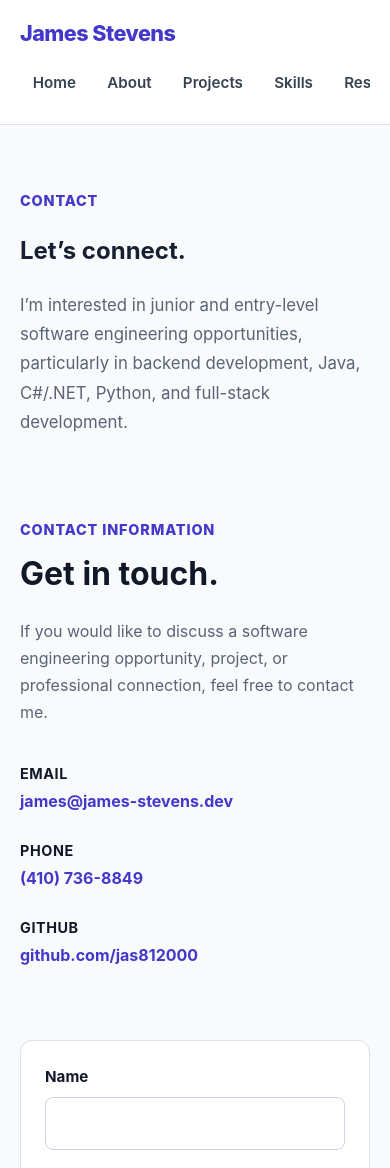
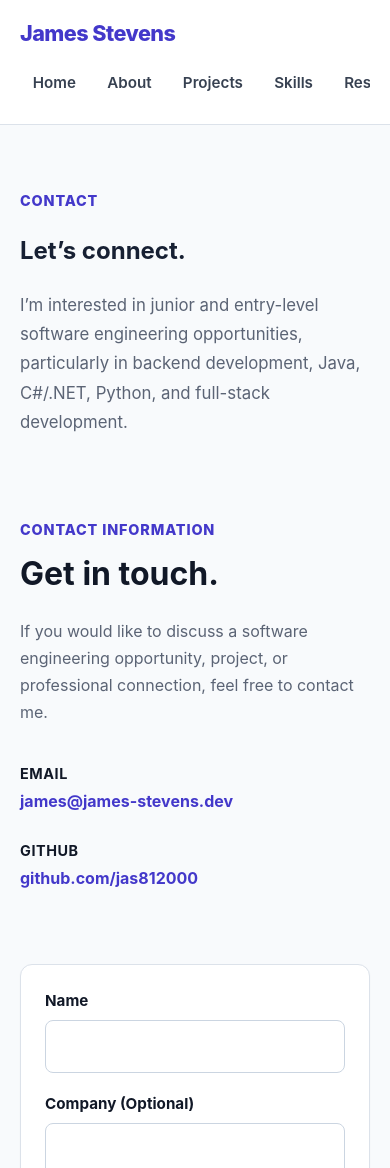
Before and after one commit to jas812000/james-portfolio, a React (Vite) app: page /contact in a window 390 px wide. Shown: the top 1168 px of the page. Built offline with nearby package versions, Linux system fonts and the light colour scheme.

Commit message:
Remove phone number from contact page (#16)

```diff
--- a/src/pages/Contact.jsx
+++ b/src/pages/Contact.jsx
@@ -133,13 +133,6 @@ function Contact() {
                             </div>
 
                             <div className="contact-detail">
-                                <h3>Phone</h3>
-                                <p>
-                                    <a href="tel:+14107368849">(410) 736-8849</a>
-                                </p>
-                            </div>
-
-                            <div className="contact-detail">
                                 <h3>GitHub</h3>
                                 <p>
                                     <a
```
